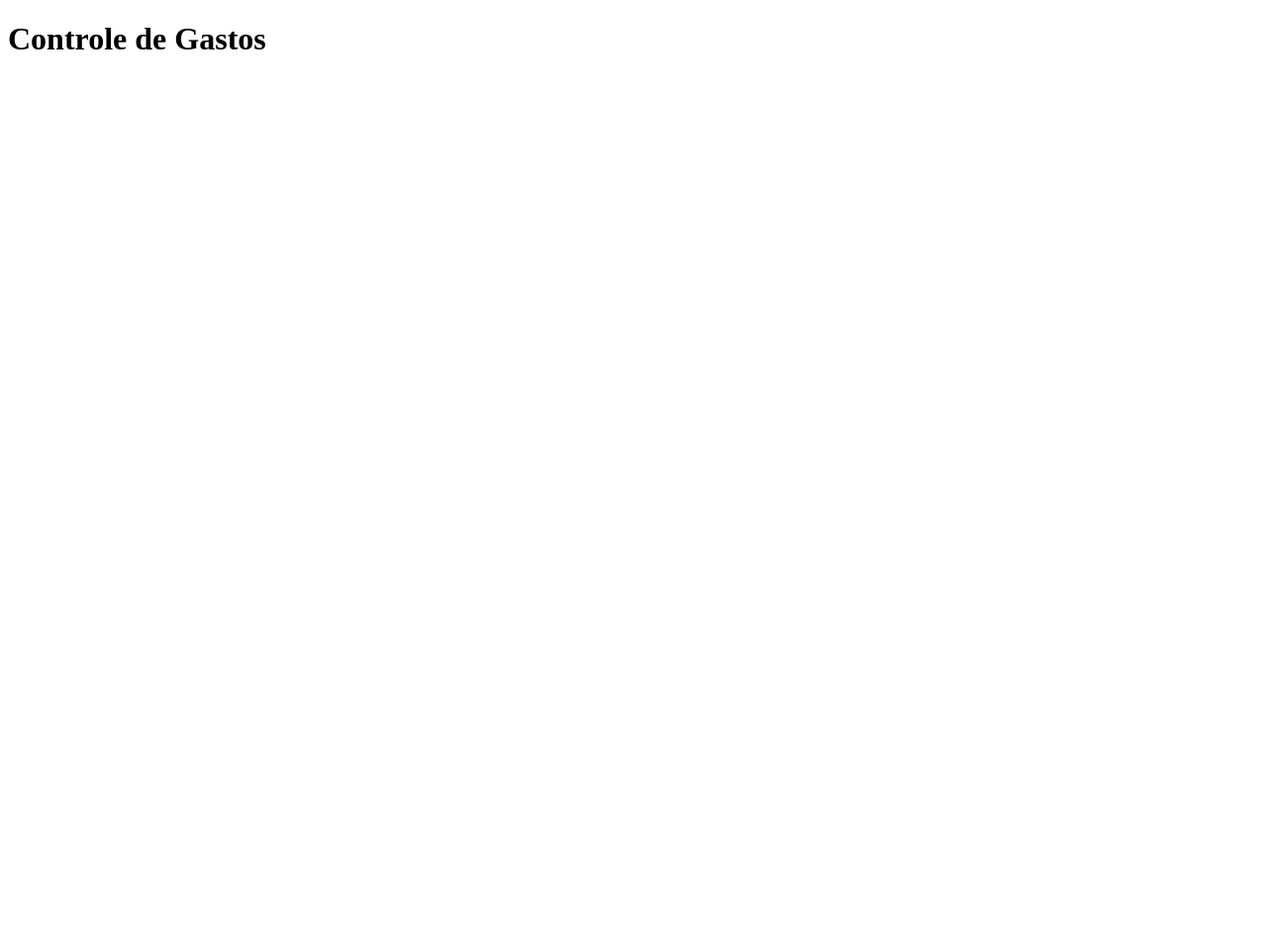
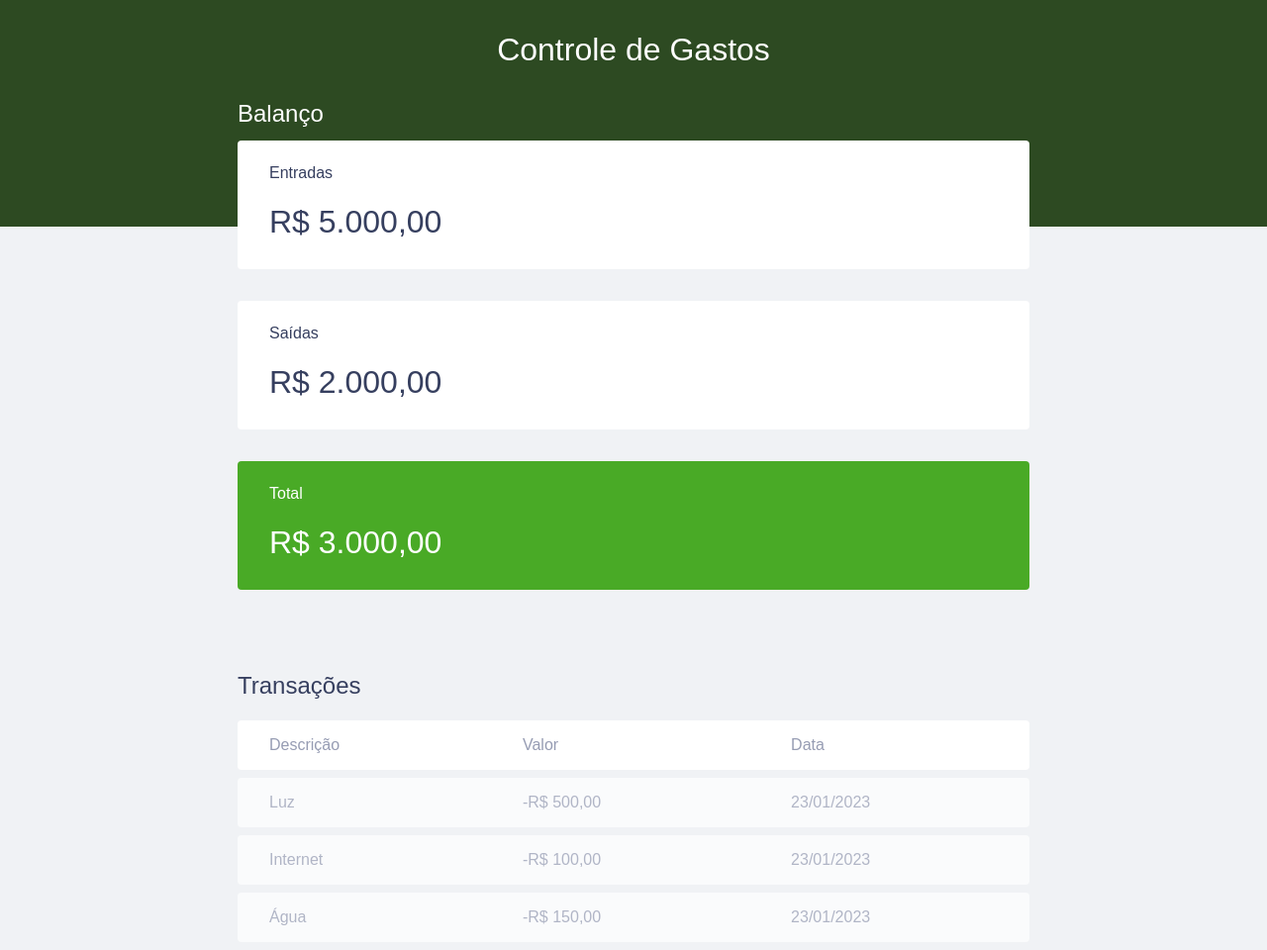
Before and after one commit to lauragabriele/controle-gastos-js, a plain HTML site: page index.html in a window 1280 px wide. Shown: the whole page at 99% size. Before the commit the page ends 800 px from the top, so only its background shows below. Drawn offline with Linux system fonts and the light colour scheme.

Commit message:
💄 adicionei o estilo no projeto

```diff
--- a/index.html
+++ b/index.html
@@ -1,14 +1,68 @@
 <!DOCTYPE html>
 <html lang="pt-br">
+
 <head>
   <meta charset="UTF-8">
   <meta http-equiv="X-UA-Compatible" content="IE=edge">
   <meta name="viewport" content="width=device-width, initial-scale=1.0">
+  <link rel="stylesheet" href="style.css">
   <title>Controle de Gastos</title>
 </head>
+
 <body>
   <header>
-    <h1>Controle de Gastos</h1>
+    <h1 id="title">Controle de Gastos</h1>
   </header>
+  <main class="container">
+    <section id="balance">
+        <h2>Balanço</h2>
+      <div class="card">
+        <h3>Entradas</h3>
+        <p>R$ 5.000,00</p>
+      </div>
+      <div class="card">
+        <h3>Saídas</h3>
+        <p>R$ 2.000,00</p>
+      </div>
+      <div class="card total">
+        <h3>Total</h3>
+        <p>R$ 3.000,00</p>
+      </div>
+    </section>
+    <section id="transaction">
+      <h2>Transações</h2>
+      <table id="data-table">
+      <thead>
+        <tr>
+          <th>Descrição</th>
+          <th>Valor</th>
+          <th>Data</th>
+        </tr>
+      </thead>
+      <tbody>
+        <tr>
+          <td>Luz</td>
+          <td>-R$ 500,00</td>
+          <td>23/01/2023</td>
+        </tr>
+        <tr>
+          <td>Internet</td>
+          <td>-R$ 100,00</td>
+          <td>23/01/2023</td>
+        </tr>
+        <tr>
+          <td>Água</td>
+          <td>-R$ 150,00</td>
+          <td>23/01/2023</td>
+        </tr>
+      </tbody>
+    </table>
+    </section>
+
+  </main>
+  <footer>
+
+  </footer>
 </body>
+
 </html>
--- a/index.js
+++ b/index.js
@@ -0,0 +1,6 @@
+function tese{
+  cost tese = 9
+}
+function s{
+  var = const
+}
--- a/style.css
+++ b/style.css
@@ -0,0 +1,122 @@
+* {
+  margin: 0;
+  padding: 0;
+  box-sizing: border-box;
+}
+body {
+  background: #f0f2f5;
+  font-family:'Poppins', sans-serif
+}
+.container {
+  width: min(90vw, 800px);
+  margin: auto;
+}
+h2 {
+  margin-top: 3.2rem;
+  margin-bottom: 0.8rem;
+  color: #363f5f;
+
+  font-weight: normal;
+}
+header {
+  background: #2D4A22;
+  padding: 2rem 0 10rem;
+  text-align: center;
+}
+#title {
+  color: #fff;
+  font-weight: 100;
+}
+#balance {
+  margin-top: -8rem;
+}
+#balance h2 {
+  color:white;
+  margin-top:0;
+}
+.card {
+  background: white;
+  padding: 1.5rem 2rem;
+  border-radius: 0.25rem;
+
+  margin-bottom: 2rem;
+
+  color: #363f5f;
+}
+.card h3 {
+  font-weight: normal;
+  font-size: 1rem;
+
+  display: flex;
+  align-items: center;
+  justify-content: space-between;
+}
+
+.card p {
+  font-size: 2rem;
+  line-height: 3rem;
+  white-space:nowrap;
+  margin-top: 1rem;
+}
+
+.card.total {
+  background: #49AA26;
+  color: white;
+}
+
+#transaction {
+  display: block;
+  width: 100%;
+  overflow-x: auto;
+}
+#data-table {
+  width: 100%;
+  border-spacing: 0 0.5rem;
+  color: #969cb3;
+}
+
+table thead tr th:first-child,
+table tbody tr td:first-child
+{
+  border-radius: 0.25rem 0 0 0.25rem;
+}
+
+table thead tr th:last-child,
+table tbody tr td:last-child{
+  border-radius: 0 0.25rem 0.25rem 0;
+}
+
+table thead th {
+  background: white;
+
+  font-weight: normal;
+  padding: 1rem 2rem;
+
+  text-align: left;
+}
+
+table tbody tr {
+  opacity: 0.7
+}
+
+table tbody tr:hover {
+  opacity: 1
+}
+
+table tbody td {
+  background:white;
+  padding: 1rem 2rem;
+}
+
+td.description {
+  color: #363f5f;
+}
+
+td.income {
+  color: #12a454;
+}
+
+td.expense {
+  color: #e92929;
+    background-color: aqua;
+}
```
